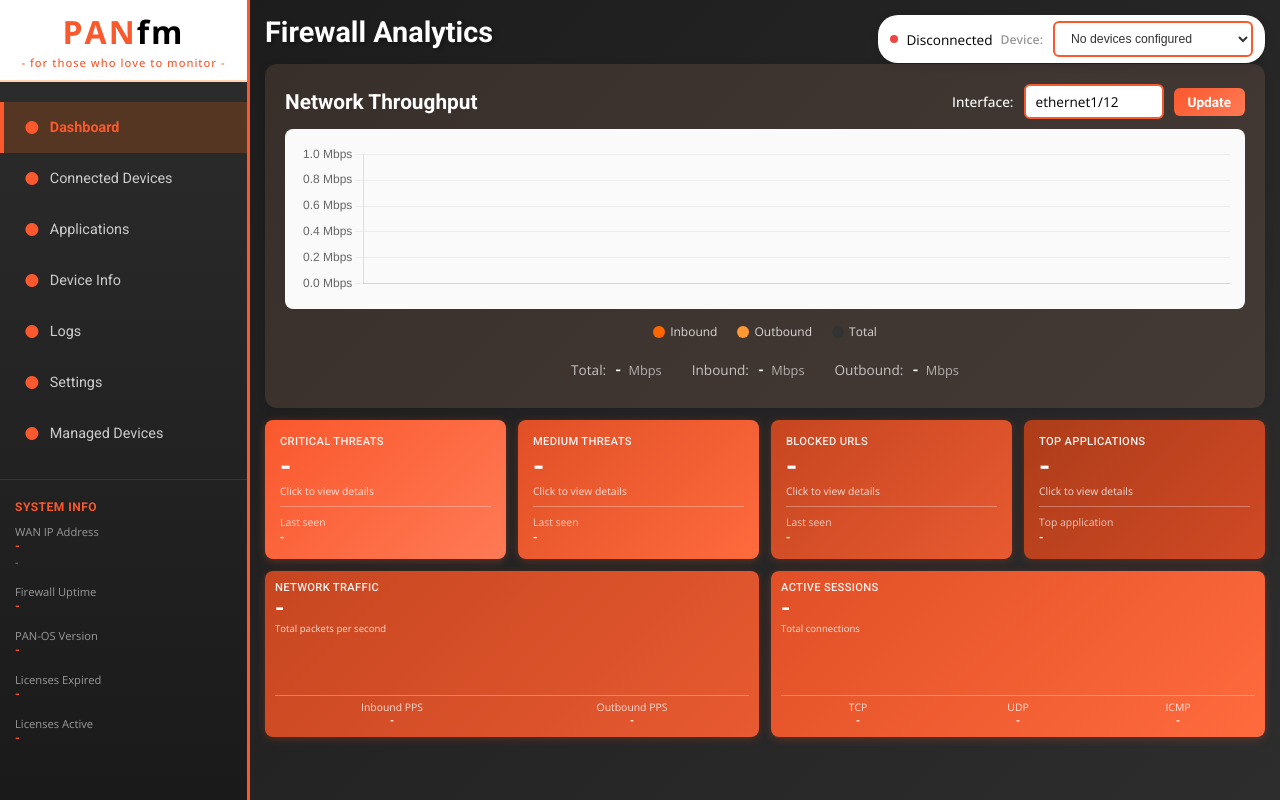
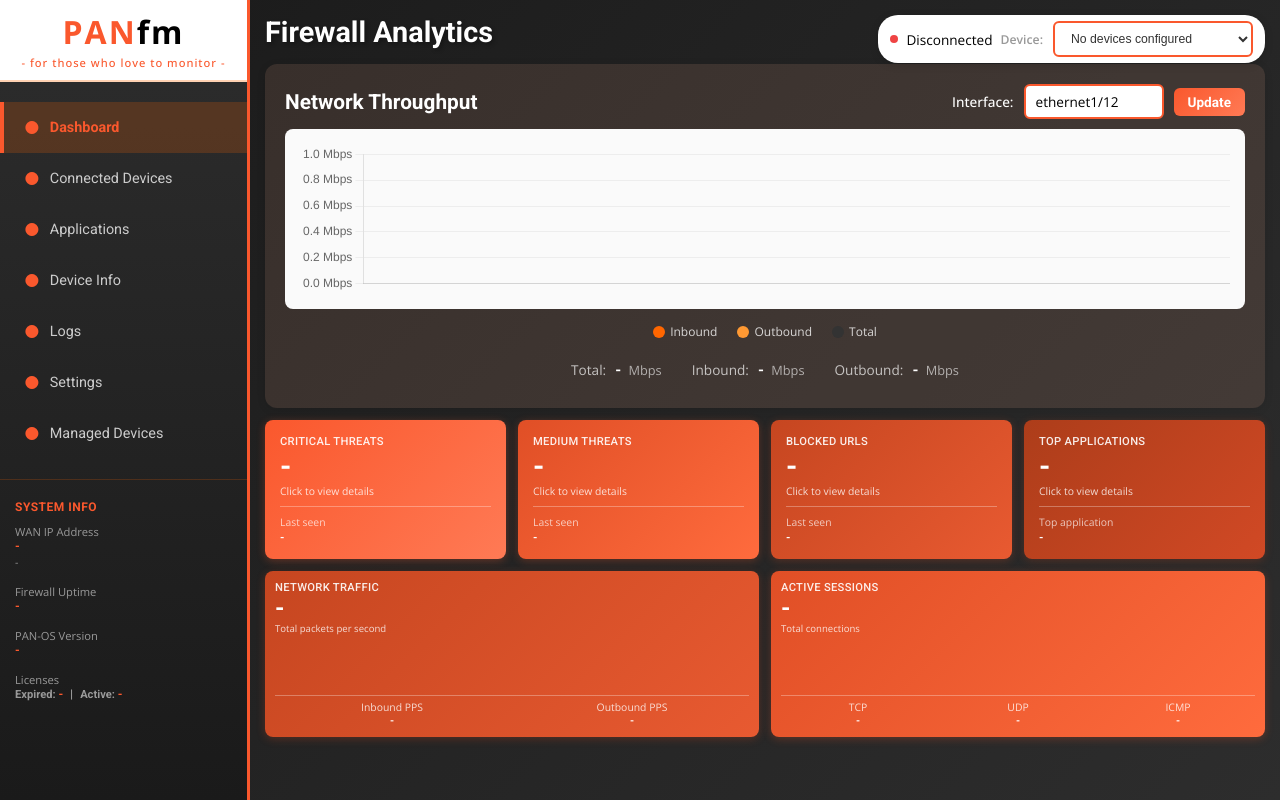
Before and after one commit to csmblade/PANfm, a Flask app: page / in a window 1280 px wide. Run offline with Flask 3, Linux system fonts and the light colour scheme; data that the repository does not hold is empty.

Commit message:
Update sidebar: display license counts on single line with pipe separator
Combined expired and active license counts onto a single line for a more compact display. Format is now:
Licenses: Expired: X | Active: Y

This saves vertical space in the sidebar while maintaining readability.

🤖 Generated with [Claude Code](https://claude.com/claude-code)

Co-Authored-By: Claude <noreply@anthropic.com>

```diff
--- a/templates/index.html
+++ b/templates/index.html
@@ -532,13 +532,13 @@
                 <div style="color: #999; font-size: 0.7em; font-family: var(--font-secondary);">PAN-OS Version</div>
                 <div id="sidebarPanosVersion" style="color: #FA582D; font-size: 0.75em; font-weight: 600; font-family: var(--font-primary);">-</div>
             </div>
-            <div style="margin-bottom: 15px;">
-                <div style="color: #999; font-size: 0.7em; font-family: var(--font-secondary);">Licenses Expired</div>
-                <div id="sidebarLicenseExpired" style="color: #FA582D; font-size: 0.75em; font-weight: 600; font-family: var(--font-primary);">-</div>
-            </div>
             <div>
-                <div style="color: #999; font-size: 0.7em; font-family: var(--font-secondary);">Licenses Active</div>
-                <div id="sidebarLicenseLicensed" style="color: #FA582D; font-size: 0.75em; font-weight: 600; font-family: var(--font-primary);">-</div>
+                <div style="color: #999; font-size: 0.7em; font-family: var(--font-secondary);">Licenses</div>
+                <div style="color: #FA582D; font-size: 0.75em; font-weight: 600; font-family: var(--font-primary);">
+                    <span style="color: #999; font-size: 0.93em;">Expired: </span><span id="sidebarLicenseExpired">-</span>
+                    <span style="color: #999; margin: 0 4px;">|</span>
+                    <span style="color: #999; font-size: 0.93em;">Active: </span><span id="sidebarLicenseLicensed">-</span>
+                </div>
             </div>
         </div>
 
```
